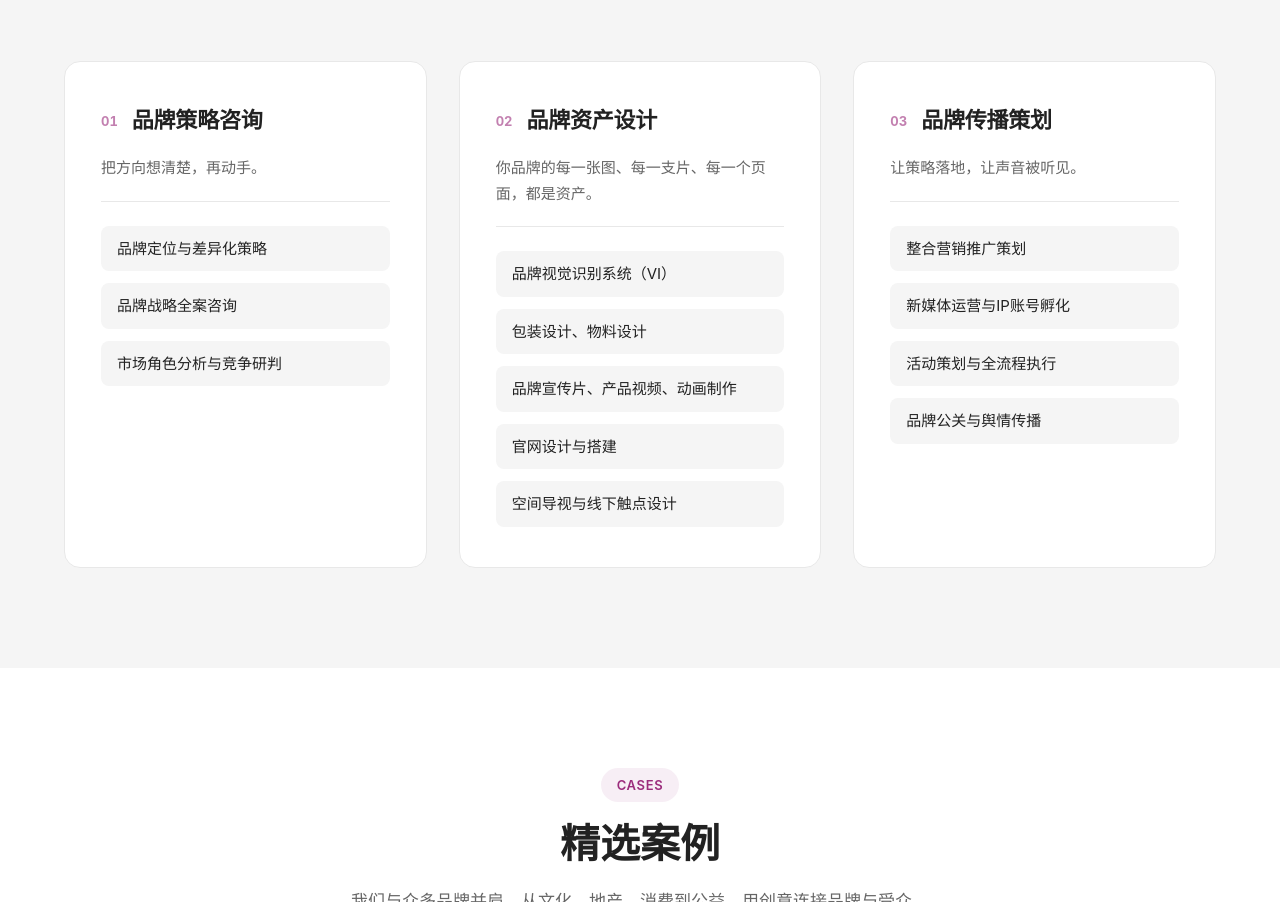
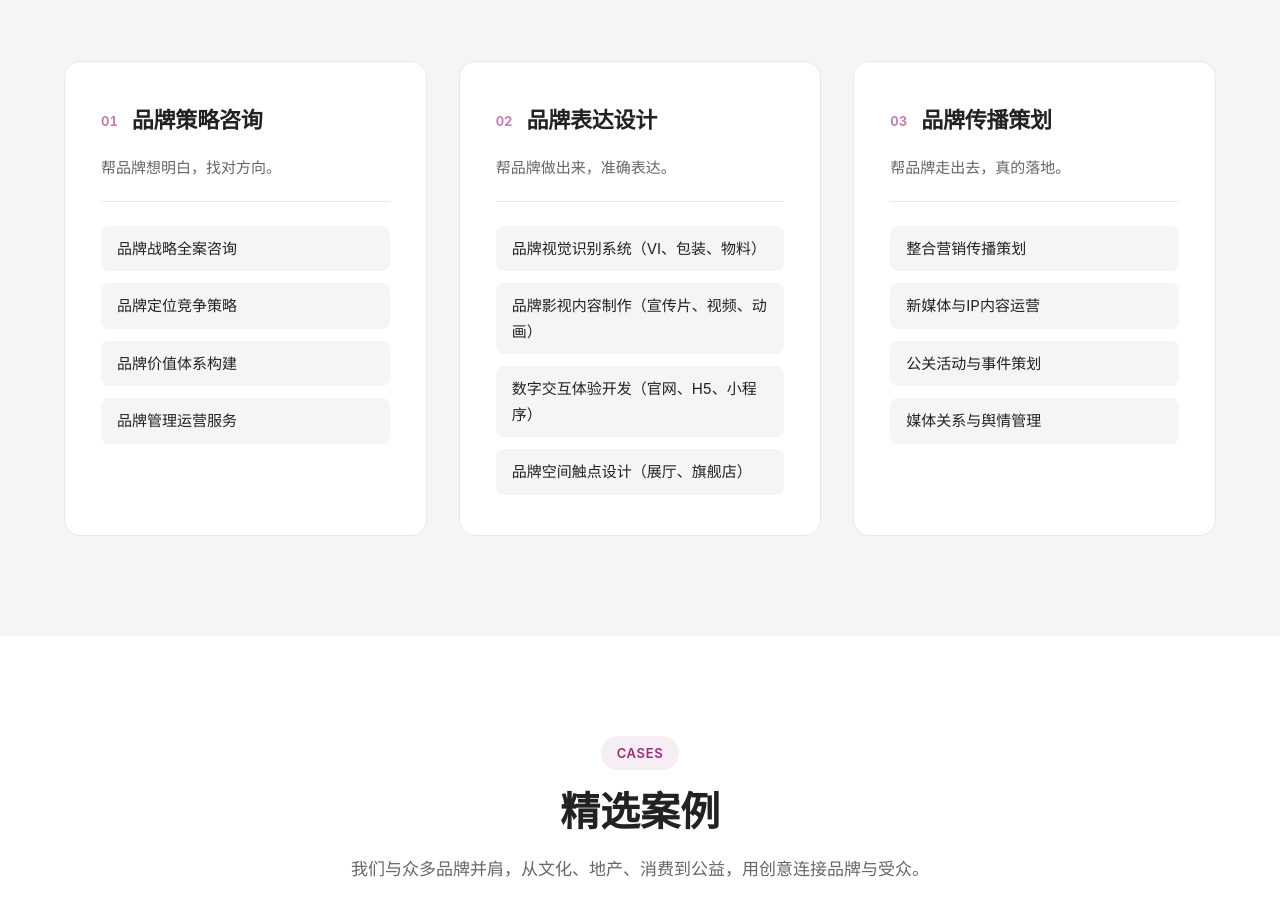
Before and after one commit to JEREMYGAU1/dajomni-website, a plain HTML site: page index.html in a window 1280 px wide. Shown: the part 2001-2903 px from the top of the page. Drawn offline with Linux system fonts and the light colour scheme.

Commit message:
更新服务板块内容：品牌策略咨询、品牌表达设计、品牌传播策划

```diff
--- a/index.html
+++ b/index.html
@@ -970,25 +970,25 @@
             <span class="category-number">01</span>
             <h3>品牌策略咨询</h3>
           </div>
-          <p class="category-tagline">把方向想清楚，再动手。</p>
+          <p class="category-tagline">帮品牌想明白，找对方向。</p>
           <ul class="category-services">
-            <li>品牌定位与差异化策略</li>
             <li>品牌战略全案咨询</li>
-            <li>市场角色分析与竞争研判</li>
+            <li>品牌定位竞争策略</li>
+            <li>品牌价值体系构建</li>
+            <li>品牌管理运营服务</li>
           </ul>
         </div>
         <div class="service-category fade-in">
           <div class="category-header">
             <span class="category-number">02</span>
-            <h3>品牌资产设计</h3>
+            <h3>品牌表达设计</h3>
           </div>
-          <p class="category-tagline">你品牌的每一张图、每一支片、每一个页面，都是资产。</p>
+          <p class="category-tagline">帮品牌做出来，准确表达。</p>
           <ul class="category-services">
-            <li>品牌视觉识别系统（VI）</li>
-            <li>包装设计、物料设计</li>
-            <li>品牌宣传片、产品视频、动画制作</li>
-            <li>官网设计与搭建</li>
-            <li>空间导视与线下触点设计</li>
+            <li>品牌视觉识别系统（VI、包装、物料）</li>
+            <li>品牌影视内容制作（宣传片、视频、动画）</li>
+            <li>数字交互体验开发（官网、H5、小程序）</li>
+            <li>品牌空间触点设计（展厅、旗舰店）</li>
           </ul>
         </div>
         <div class="service-category fade-in">
@@ -996,12 +996,12 @@
             <span class="category-number">03</span>
             <h3>品牌传播策划</h3>
           </div>
-          <p class="category-tagline">让策略落地，让声音被听见。</p>
+          <p class="category-tagline">帮品牌走出去，真的落地。</p>
           <ul class="category-services">
-            <li>整合营销推广策划</li>
-            <li>新媒体运营与IP账号孵化</li>
-            <li>活动策划与全流程执行</li>
-            <li>品牌公关与舆情传播</li>
+            <li>整合营销传播策划</li>
+            <li>新媒体与IP内容运营</li>
+            <li>公关活动与事件策划</li>
+            <li>媒体关系与舆情管理</li>
           </ul>
         </div>
       </div>
```
